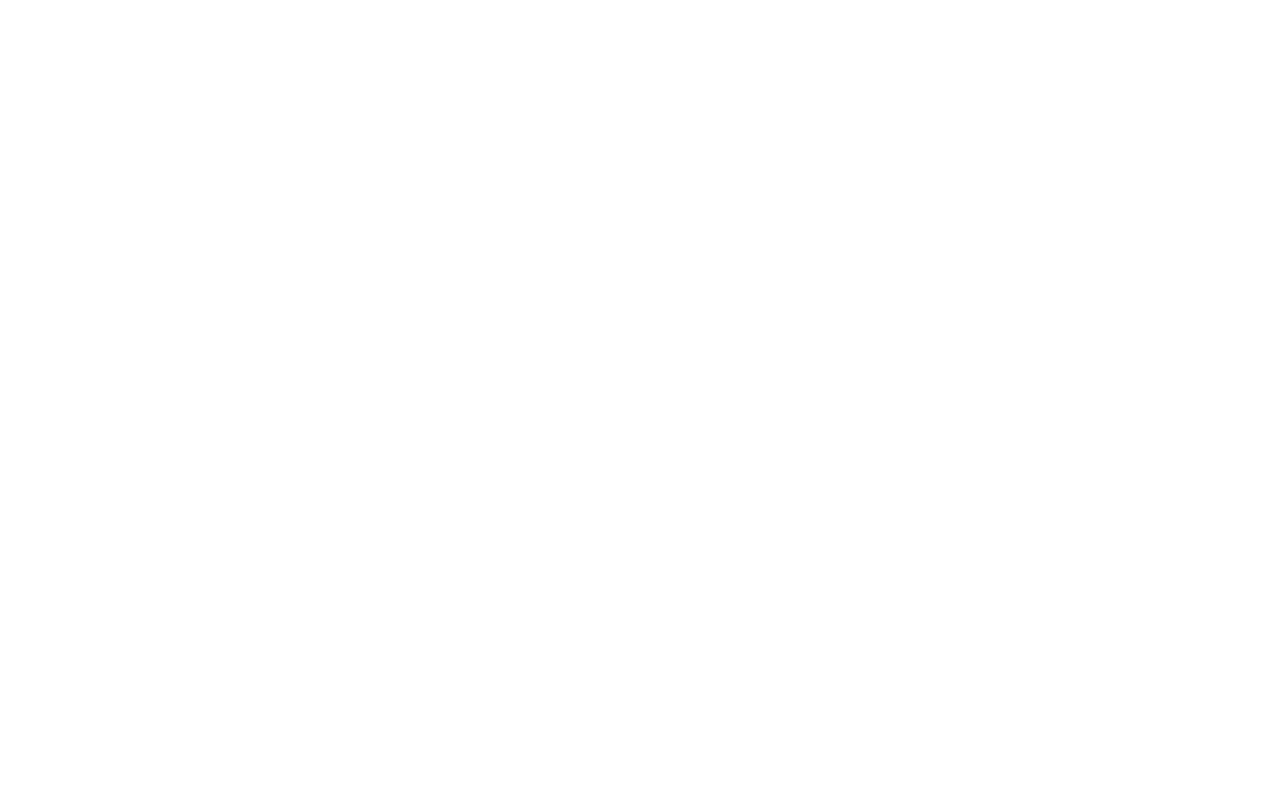
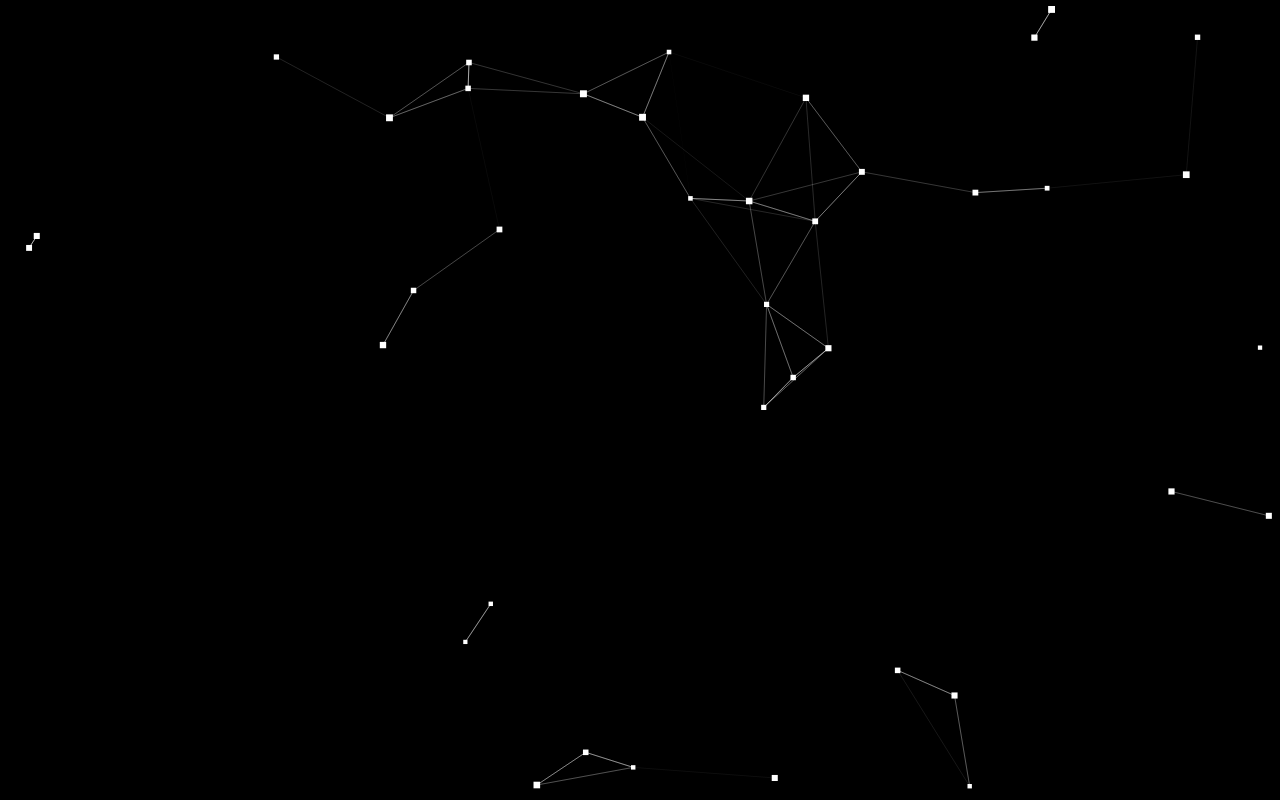
Before and after one commit to aboutBlank-dev/personal-website, a React (Vite) app: page / in a window 1280 px wide. Built offline with nearby package versions, Linux system fonts and the light colour scheme.

Commit message:
chore: install particlejs and setup test on main page

```diff
--- a/package.json
+++ b/package.json
@@ -10,6 +10,9 @@
     "preview": "vite preview"
   },
   "dependencies": {
+    "@tsparticles/engine": "^3.0.3",
+    "@tsparticles/react": "^3.0.0",
+    "@tsparticles/slim": "^3.0.3",
     "react": "^18.2.0",
     "react-dom": "^18.2.0"
   },
--- a/src/App.tsx
+++ b/src/App.tsx
@@ -1,36 +1,83 @@
-import { useEffect, useState } from "react";
-import NavBar from "./components/navbar";
+import { useEffect, useMemo, useState } from "react";
+import Particles, { initParticlesEngine } from "@tsparticles/react";
+import { loadSlim } from "@tsparticles/slim";
+import { Container, ISourceOptions } from "@tsparticles/engine";
 
 function App() {
-  const [isTopOfPage, setIsTopOfPage] = useState(false);
-  const [selectedPage, setSelectedPage] = useState(PageType.Home);
+  const [init, setInit] = useState(false);
 
   useEffect(() => {
-    const handleScroll = () => {
-      const isTop = window.scrollY === 0;
-      if (isTop) {
-        setIsTopOfPage(true);
-        setSelectedPage(PageType.Home);
-      } else {
-        setIsTopOfPage(false);
-      }
-    };
+    initParticlesEngine(async (engine) => {
+      await loadSlim(engine);
+    }).then(() => {
+      setInit(true);
+    });
+  }, []);
 
-    document.addEventListener("scroll", handleScroll);
-    return () => {
-      document.removeEventListener("scroll", handleScroll);
-    };
-  });
+  const particlesLoaded = async (container?: Container): Promise<void> => {
+    console.log(container);
+  };
 
-  console.log("Rendering App");
-  return (
-    <div></div>
-    // <NavBar
-    //   isTopOfPage={isTopOfPage}
-    //   selectedPage={selectedPage}
-    //   setSelectedPage={() => null}
-    // />
+  const options: ISourceOptions = useMemo(
+    () => ({
+      background: {
+        color: {
+          value: "#000000",
+        },
+      },
+      fpsLimit: 120,
+      particles: {
+        color: {
+          value: "#ffffff",
+        },
+        links: {
+          color: "#ffffff",
+          distance: 150,
+          enable: true,
+          opacity: 0.5,
+          width: 1,
+        },
+        move: {
+          direction: "none",
+          enable: true,
+          outModes: {
+            default: "bounce",
+          },
+          speed: 0.1,
+        },
+        number: {
+          density: {
+            enable: true,
+          },
+          value: 80,
+        },
+        opacity: {
+          value: 1,
+        },
+        shape: {
+          type: "square",
+        },
+        size: {
+          value: { min: 3, max: 5 },
+        },
+      },
+      detectRetina: true,
+    }),
+    []
   );
+
+  if (init) {
+    return (
+      <Particles
+        id='tsparticles'
+        particlesLoaded={particlesLoaded}
+        options={options}
+        className='fixed top-0 left-0 w-full h-full z-0'
+      />
+    );
+  }
+
+  return <></>;
 }
 
 export default App;
```
Also changed, not shown: 1 other file (tests, documents, lock files or other folders).
